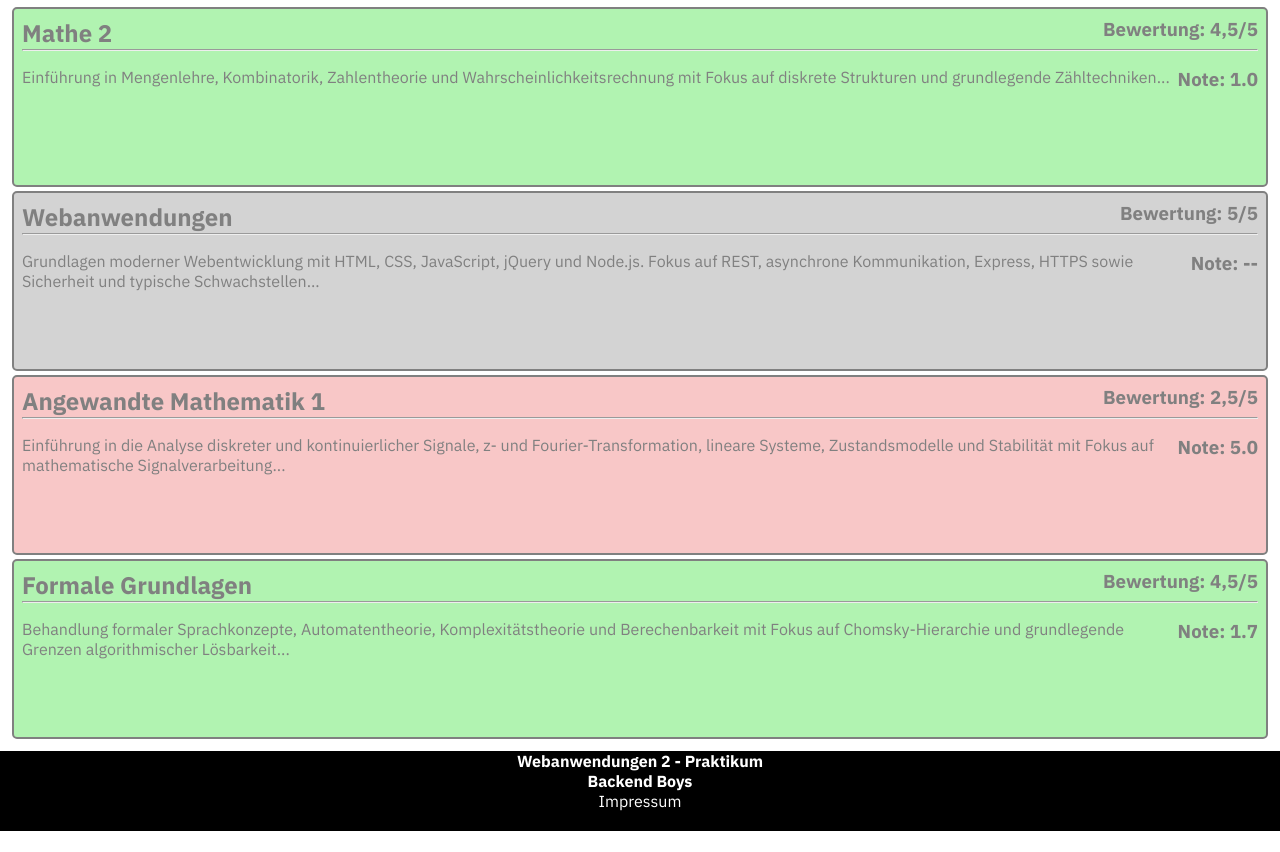
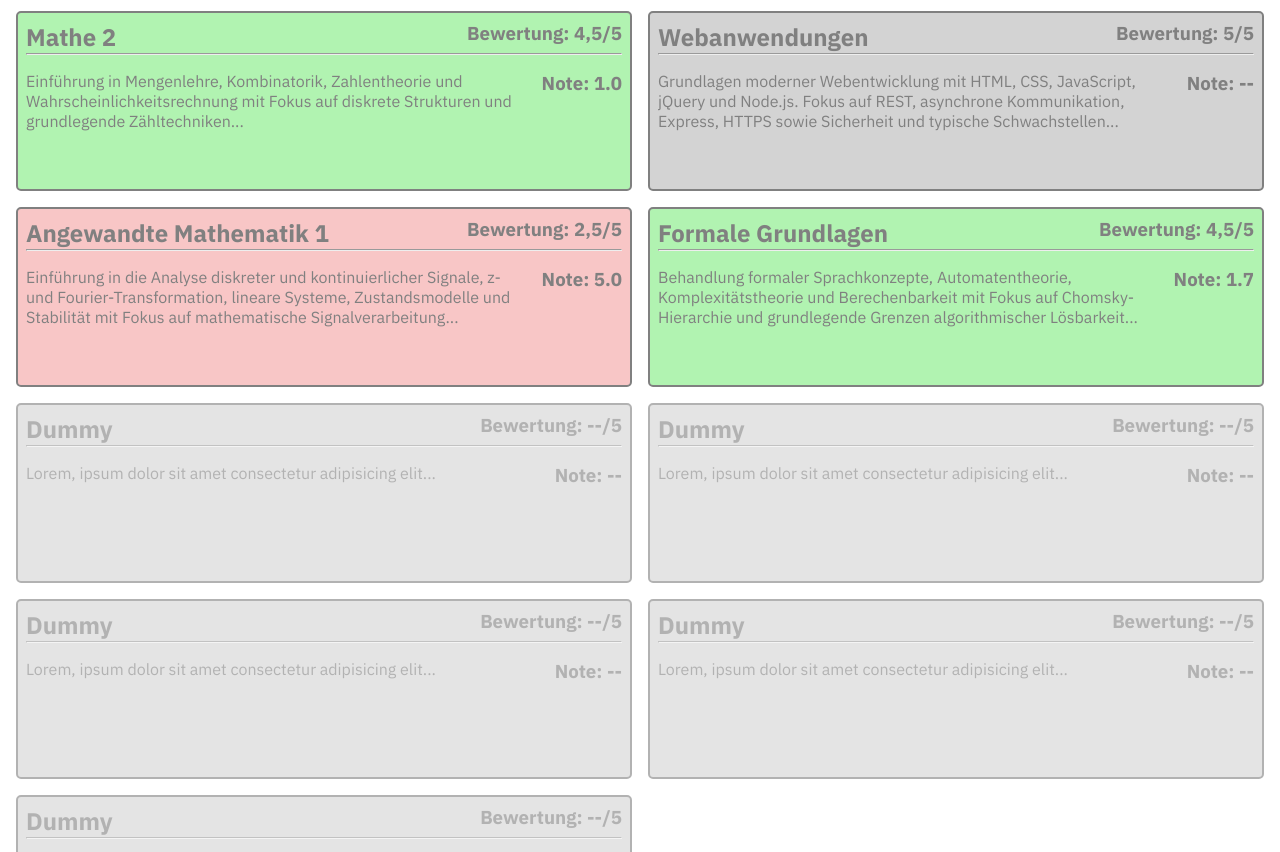
Before and after one commit to kvvvrl/uni-wow, a plain HTML site: page frontend/moduluebersicht.html in a window 1280 px wide. Shown: the part 85-937 px from the top of the page. Before the commit the page ends 916 px from the top, so only its background shows below. Drawn offline with Linux system fonts and the light colour scheme.

Commit message:
zwei module pro zeile module hover eingefügt

```diff
--- a/frontend/moduluebersicht.html
+++ b/frontend/moduluebersicht.html
@@ -1,13 +1,14 @@
 <!DOCTYPE html>
 <html lang="en">
 <head>
-    <meta charset="utf-8" />
+	<meta charset="utf-8"/>
 	<!--Google Fonts-->
 	<link rel="preconnect" href="https://fonts.googleapis.com">
 	<link rel="preconnect" href="https://fonts.gstatic.com" crossorigin>
-    <link href="https://fonts.googleapis.com/css2?family=IBM+Plex+Sans:ital,wght@0,100..700;1,100..700&display=swap" rel="stylesheet">
+	<link href="https://fonts.googleapis.com/css2?family=IBM+Plex+Sans:ital,wght@0,100..700;1,100..700&display=swap"
+		  rel="stylesheet">
 	<!---------------->
-    <link rel="stylesheet" type="text/css" href="style/global_style.css" />
+	<link rel="stylesheet" type="text/css" href="style/global_style.css"/>
 	<link
 			rel="stylesheet"
 			type="text/css"
@@ -29,13 +30,14 @@
 	</nav>
 </header>
 <main>
+	<section class="modul-liste">
 		<a href="module/modul1detail.html">
 			<section class="modul-bestanden">
 				<section class="modul-bewertung">
 					<h2>Mathe 2</h2>
 					<h3>Bewertung: 4,5/5</h3>
 				</section>
-            <hr />
+				<hr/>
 				<section class="beschreibung-note">
 					<p>
 						Einf&uuml;hrung in Mengenlehre, Kombinatorik, Zahlentheorie und
@@ -52,7 +54,7 @@
 					<h2>Webanwendungen</h2>
 					<h3>Bewertung: 5/5</h3>
 				</section>
-            <hr />
+				<hr/>
 				<section class="beschreibung-note">
 					<p>
 						Grundlagen moderner Webentwicklung mit HTML, CSS, JavaScript,
@@ -69,7 +71,7 @@
 					<h2>Angewandte Mathematik 1</h2>
 					<h3>Bewertung: 2,5/5</h3>
 				</section>
-            <hr />
+				<hr/>
 				<section class="beschreibung-note">
 					<p>
 						Einf&uuml;hrung in die Analyse diskreter und kontinuierlicher
@@ -87,7 +89,7 @@
 					<h2>Formale Grundlagen</h2>
 					<h3>Bewertung: 4,5/5</h3>
 				</section>
-            <hr />
+				<hr/>
 				<section class="beschreibung-note">
 					<p>
 						Behandlung formaler Sprachkonzepte, Automatentheorie,
@@ -99,9 +101,85 @@
 				</section>
 			</section>
 		</a>
+		<a class="disabled" href="module/modul1detail.html">
+			<section class="modul">
+				<section class="modul-bewertung">
+					<h2>Dummy</h2>
+					<h3>Bewertung: --/5</h3>
+				</section>
+				<hr/>
+				<section class="beschreibung-note">
+					<p>
+						Lorem, ipsum dolor sit amet consectetur adipisicing elit...
+					</p>
+					<h3>Note: --</h3>
+				</section>
+			</section>
+		</a>
+		<a class="disabled" href="module/modul1detail.html">
+			<section class="modul">
+				<section class="modul-bewertung">
+					<h2>Dummy</h2>
+					<h3>Bewertung: --/5</h3>
+				</section>
+				<hr/>
+				<section class="beschreibung-note">
+					<p>
+						Lorem, ipsum dolor sit amet consectetur adipisicing elit...
+					</p>
+					<h3>Note: --</h3>
+				</section>
+			</section>
+		</a>
+		<a class="disabled" href="module/modul1detail.html">
+			<section class="modul">
+				<section class="modul-bewertung">
+					<h2>Dummy</h2>
+					<h3>Bewertung: --/5</h3>
+				</section>
+				<hr/>
+				<section class="beschreibung-note">
+					<p>
+						Lorem, ipsum dolor sit amet consectetur adipisicing elit...
+					</p>
+					<h3>Note: --</h3>
+				</section>
+			</section>
+		</a>
+		<a class="disabled" href="module/modul1detail.html">
+			<section class="modul">
+				<section class="modul-bewertung">
+					<h2>Dummy</h2>
+					<h3>Bewertung: --/5</h3>
+				</section>
+				<hr/>
+				<section class="beschreibung-note">
+					<p>
+						Lorem, ipsum dolor sit amet consectetur adipisicing elit...
+					</p>
+					<h3>Note: --</h3>
+				</section>
+			</section>
+		</a>
+		<a class="disabled" href="module/modul1detail.html">
+			<section class="modul">
+				<section class="modul-bewertung">
+					<h2>Dummy</h2>
+					<h3>Bewertung: --/5</h3>
+				</section>
+				<hr/>
+				<section class="beschreibung-note">
+					<p>
+						Lorem, ipsum dolor sit amet consectetur adipisicing elit...
+					</p>
+					<h3>Note: --</h3>
+				</section>
+			</section>
+		</a>
+	</section>
 </main>
 <footer>
-      <h4>Webanwendungen 2 - Praktikum<br />Backend Boys</h4>
+	<h4>Webanwendungen 2 - Praktikum<br/>Backend Boys</h4>
 	<a href="impressum.html">Impressum</a>
 </footer>
 </body>
--- a/frontend/style/moduluebersicht_style.css
+++ b/frontend/style/moduluebersicht_style.css
@@ -4,16 +4,24 @@
     border: 2px solid grey;
     border-radius: 5px;
     padding: 1vh;
-    margin: 0.5vh;
+    margin: 1vh;
+}
+
+.modul-bestanden:hover {
+    background: rgba(144, 238, 144, 0.45);
 }
 
 .modul-durchfall {
-    background: rgba(240, 128, 128, 0.44);
+    background: rgba(240, 128, 128, 0.45);
     height: 20vh;
     border: 2px solid grey;
     border-radius: 5px;
     padding: 1vh;
-    margin: 0.5vh;
+    margin: 1vh;
+}
+
+.modul-durchfall:hover {
+    background: rgba(240, 128, 128, 0.30);
 }
 
 .modul {
@@ -22,10 +30,14 @@
     border: 2px solid grey;
     border-radius: 5px;
     padding: 1vh;
-    margin: 0.5vh;
+    margin: 1vh;
 }
 
-main a {
+.modul:hover{
+    background: rgba(211, 209, 209, 0.75);
+}
+
+.modul-liste a {
     text-decoration: none;
     color: grey;
 }
@@ -42,6 +54,10 @@ main a {
     justify-content: space-between;
 }
 
+.beschreibung-note h3 {
+    padding-left: 2vh;
+}
+
 hr {
     margin-bottom: 2vh;
 }
@@ -49,3 +65,18 @@ hr {
 h3 {
     white-space: nowrap;
 }
+
+.modul-liste {
+    display: flex;
+    flex-wrap: wrap;
+}
+
+.modul-liste a {
+    flex-basis: 50%
+}
+
+.disabled {
+    pointer-events: none;
+    cursor: default;
+    opacity: 0.6;
+}
```
Lines whose indentation alone changed are shown as unchanged.
